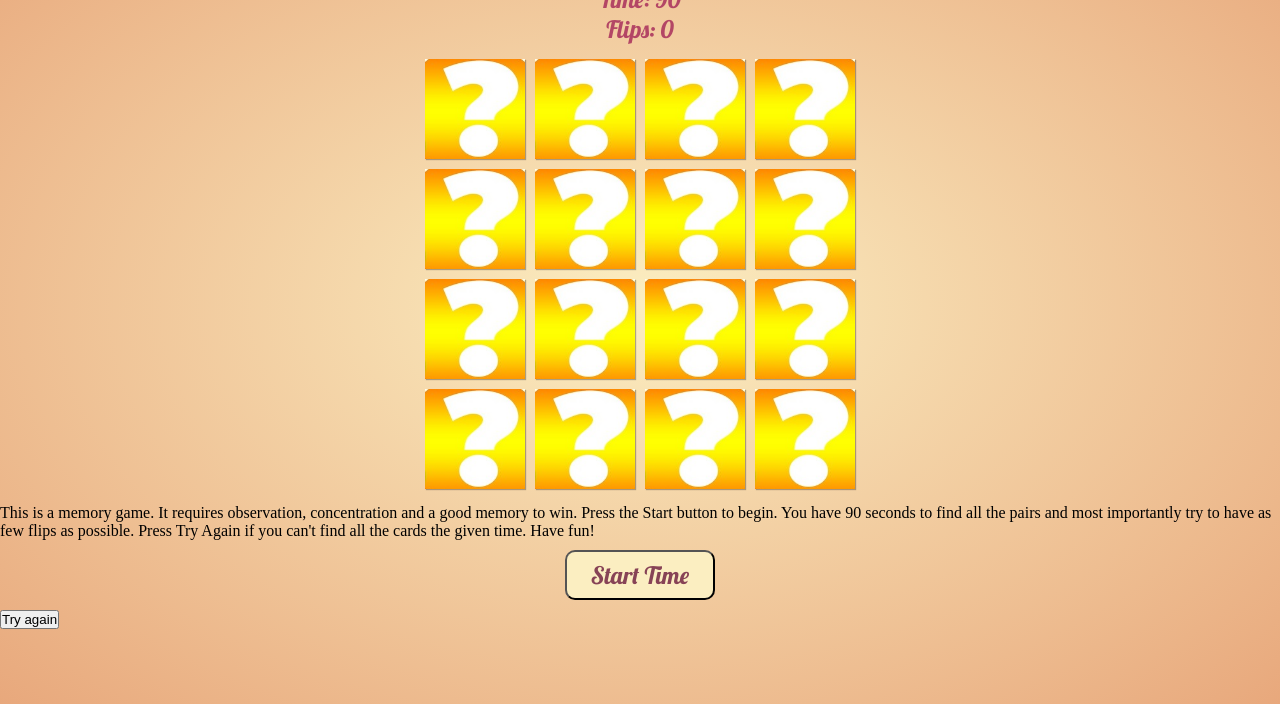
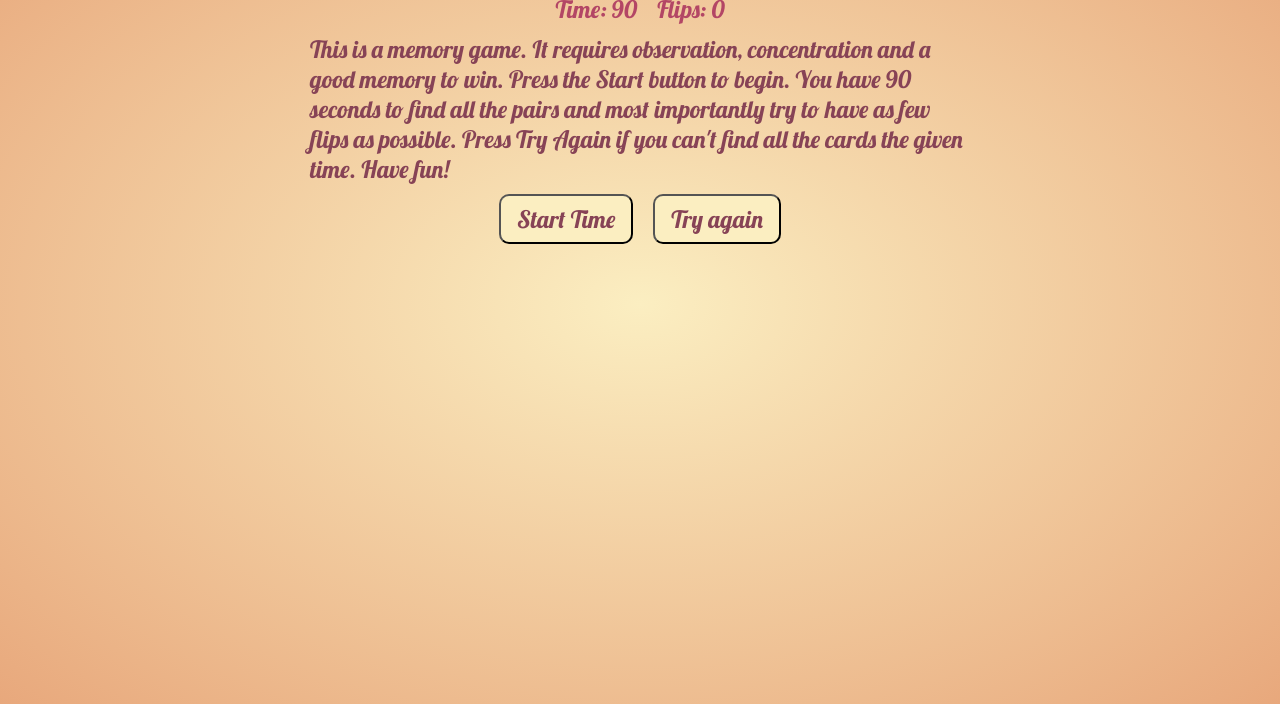
Before and after one commit to didicozaur/memory-game, a plain HTML site: page index.html in a window 1280 px wide. Shown: the part 96-800 px from the top of the page. Drawn offline with Linux system fonts and the light colour scheme.

Commit message:
added style to the buttons and updated some details

```diff
--- a/css/main.css
+++ b/css/main.css
@@ -19,24 +19,32 @@ html {
   font-weight: normal;
   font-size: 4em;
 }
-.game-info {
+.time,
+.flips {
   color: #b34665;
   font-family: Lobster, serif;
   font-size: 1.5em;
   text-align: center;
+  margin: 0 10px;
 }
 
+.game-info {
+  display: flex;
+  justify-content: center;
+  width: 660px;
+  margin: 10px auto;
+}
 body {
   margin: 0;
   background: radial-gradient(#fbeec1, #e8a87c);
 }
 
 #grid {
-  margin: 10px auto;
-  width: 440px;
+  margin: 0 auto;
+  width: 660px;
   height: 440px;
-  display: flex;
   flex-wrap: wrap;
+  display: none;
 }
 
 img {
@@ -48,21 +56,35 @@ img {
   transform: scale(1);
   transform-style: preserve-3d;
 }
+#instructions {
+  margin: 0 auto;
+  width: 660px;
+  color: #874356;
+  font-family: Lobster, serif;
+  font-weight: normal;
+  font-size: 1.5em;
+}
 
-#start-btn {
+.button {
   background-color: #fbeec1;
   font-family: Lobster, serif;
   font-size: 1.5em;
   color: #874356;
   text-align: center;
-  margin: 10px auto;
-  padding: 8px 24px;
+  margin: 0 10px;
+  padding: 8px 16px;
   border-radius: 10px;
-  display: block;
+  display: inline-block;
   transition: all 0.2s ease-out;
 }
 
-#start-btn:hover {
+.button:hover {
   background-color: #874356;
   color: #fbeec1;
 }
+.buttons {
+  display: flex;
+  justify-content: center;
+  width: 660px;
+  margin: 10px auto;
+}
```
Also changed, not shown: images/cards/leopard.jpg (added), images/cards/pandas.jpg (added), images/cards/raton.jpg (added), images/cards/white-cat.jpg (added).
